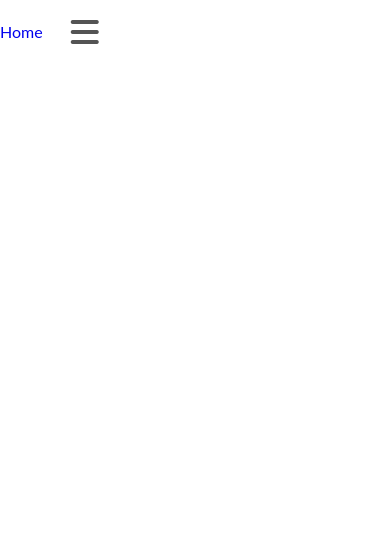
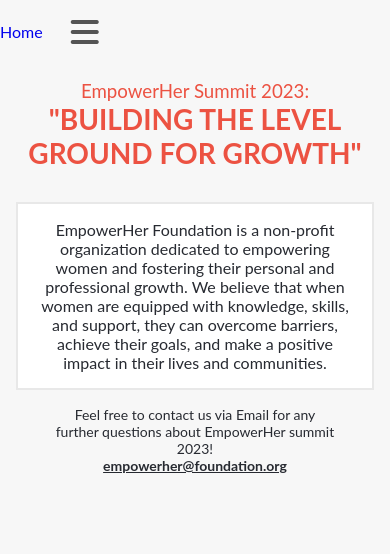
Before and after one commit to Wineshuga/EmpowerHER-Foundation, a website: page pages/about.html in a window 390 px wide. Drawn offline with Linux system fonts and the light colour scheme; files whose address does not match are found by name; a web font is replaced by a local one.

Commit message:
Add and style mobile hero section of about page

```diff
--- a/css/about.css
+++ b/css/about.css
@@ -4,13 +4,6 @@
     box-sizing: border-box;
     text-decoration: none;
     font-family: 'lato', sans-serif;
-}
-
-.btn {
-    background-color: #ec5242;
-    border: none;
-    padding: 1rem;
-    color: #ffffff;
 }
 
 .header-one,
@@ -25,3 +18,61 @@
 .header-two > img {
     width: 5rem;
 }
+
+header {
+    position: absolute;
+    z-index: 1;
+}
+
+.hero-section {
+    position: relative;
+    padding: 5rem 1rem;
+    text-align: center;
+    background-color: #f7f7f7;
+    padding-top: 5rem;
+}
+
+.hero-article {
+    max-width: 37.5rem;
+    margin: auto;
+}
+
+.hero-article p,
+.hero-article a {
+    color: #272a31;
+}
+
+.hero-article > h1,
+.hero-article > h2,
+.main-program h3 {
+    color: #ec5242;
+}
+
+.hero-article > h1 {
+    font-weight: 400;
+}
+
+.hero-article > h2 {
+    font-weight: 700;
+    font-size: 28px;
+    text-transform: uppercase;
+    margin-bottom: 1rem;
+}
+
+.hero-article > p:first-of-type {
+    border: 2px solid #e8e8e8;
+    background-color: #ffffff;
+    padding: 1rem;
+    margin: 2rem 0 1rem;
+}
+
+.hero-article > p:nth-child(2n) {
+    font-size: 14px;
+    width: 80%;
+    margin: auto;
+}
+
+.hero-article a {
+    font-weight: 700;
+    text-decoration: underline;
+}
--- a/pages/about.html
+++ b/pages/about.html
@@ -1,5 +1,6 @@
 <!DOCTYPE html>
 <html lang="en">
+
 <head>
     <meta charset="UTF-8">
     <meta name="viewport" content="width=device-width, initial-scale=1.0">
@@ -8,6 +9,7 @@
     <link rel="stylesheet" href="https://use.typekit.net/jgd5och.css">
     <script src="https://kit.fontawesome.com/4dbfbae31e.js" crossorigin="anonymous"></script>
 </head>
+
 <body>
     <header>
         <div>
@@ -38,5 +40,25 @@
         </section>
     </header>
 
+    <main>
+        <section class="hero-section">
+            <section class="hero-article">
+                <h1>EmpowerHer Summit 2023:</h1>
+                <h2>"Building the level ground for growth"</h2>
+                <p>EmpowerHer Foundation is a non-profit organization dedicated to empowering women and
+                    fostering their personal and professional growth. We believe
+                    that when women are equipped with knowledge, skills, and support,
+                    they can overcome barriers, achieve their goals, and make a positive
+                    impact in their lives and communities.
+                </p>
+                <p>Feel free to contact us via Email for any further
+                    questions about EmpowerHer summit 2023!
+                    <br><a href="mailto: uzochukwuwinnie@gmail.com">empowerher@foundation.org</a>
+                </p>
+            </section>
+        </section>
+    </main>
+
 </body>
+
 </html>
```
